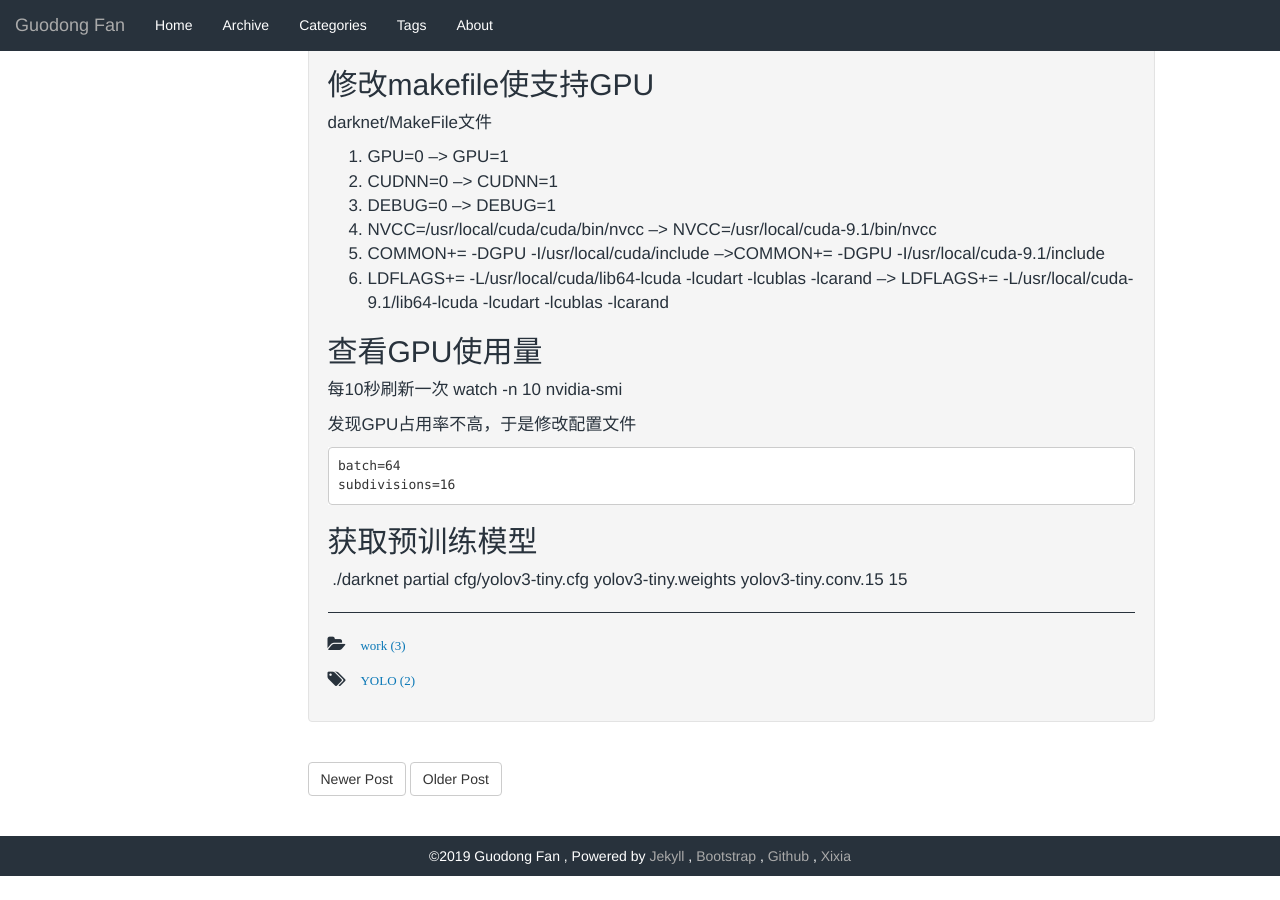
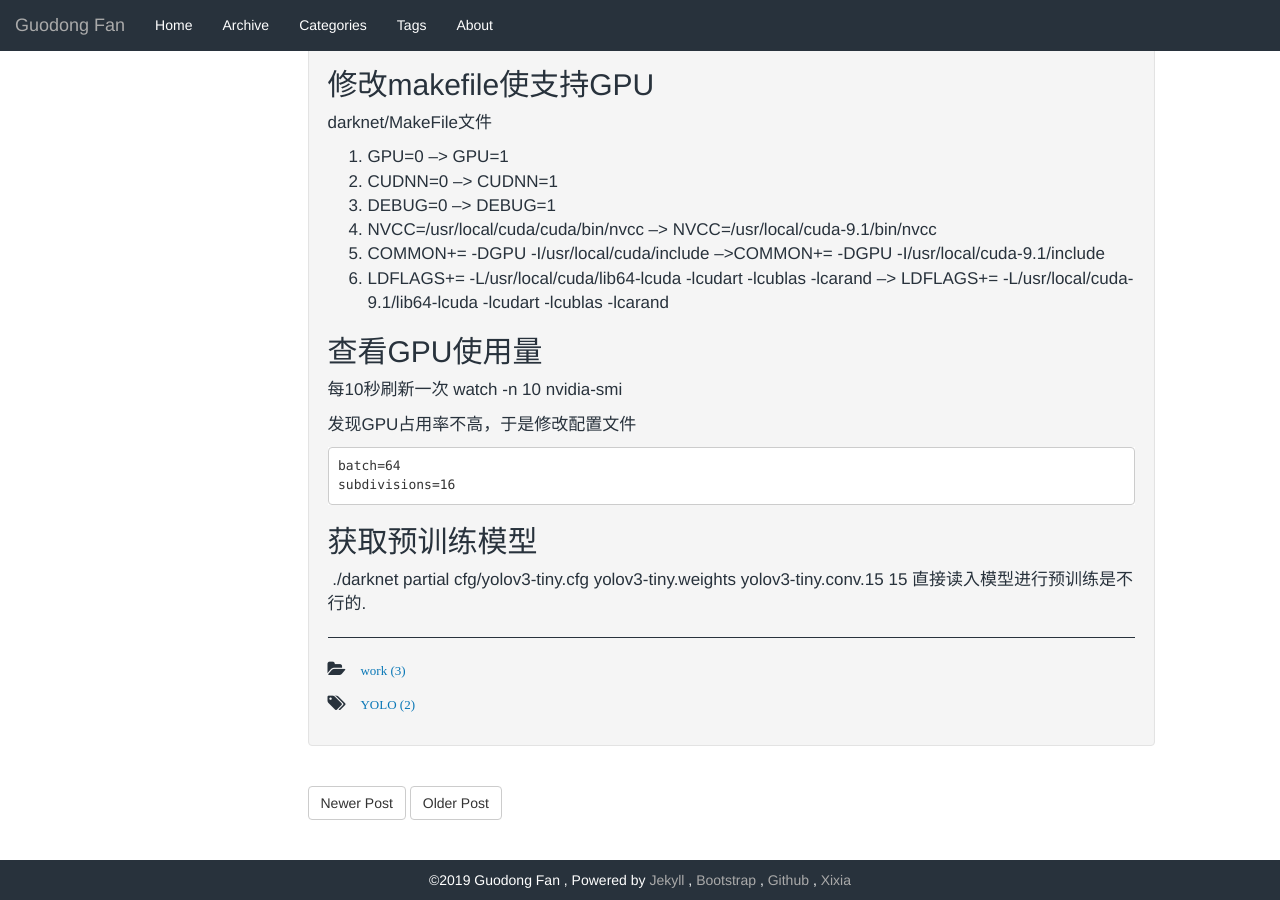
Before and after one commit to GuodongFan/GuodongFan.github.io, a Jekyll site: the page built from _posts/2019-07-24-Train-Yolov3.md, in a window 1280 px wide and 900 px high, scrolled down 1910 px. Built offline with Jekyll 4.4.1, drawn with Linux system fonts in a browser that asks for light colours; our own code applies the rules of GitHub Pages for plain Markdown files; before the commit the page ends 2786 px from its top, so only the background shows below that.

Commit message:
Update 2019-07-24-Train-Yolov3.md

```diff
--- a/_posts/2019-07-24-Train-Yolov3.md
+++ b/_posts/2019-07-24-Train-Yolov3.md
@@ -134,3 +134,4 @@ subdivisions=16
 ## 获取预训练模型
 
  ./darknet partial cfg/yolov3-tiny.cfg yolov3-tiny.weights yolov3-tiny.conv.15 15
+直接读入模型进行预训练是不行的.
```
